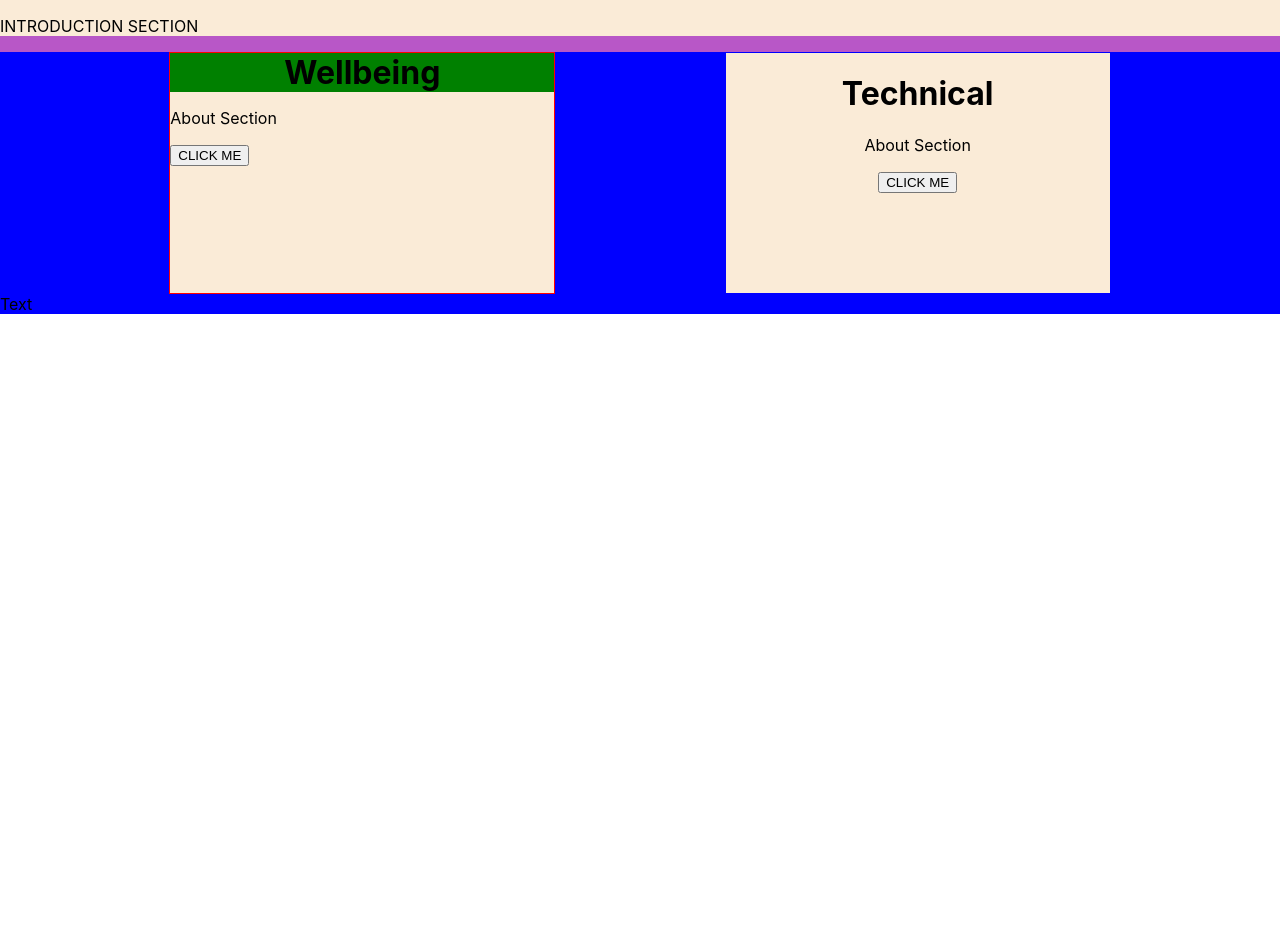
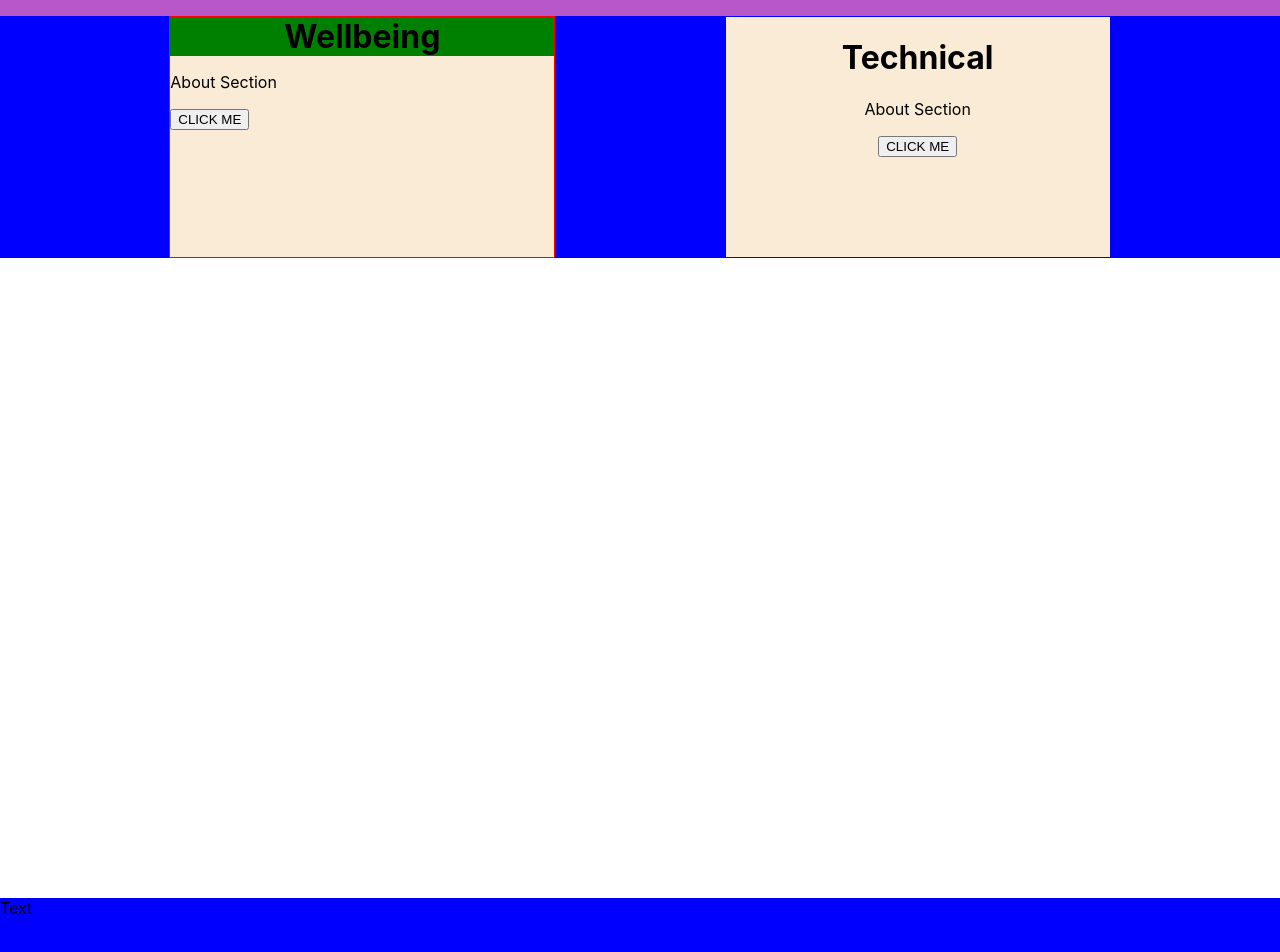
Before and after one commit to SchoolOfCode/w9_frontend-project-neemo-ryan-harry-mino, a React (Create React App) app: page / in a window 1280 px wide. Shown: the part 66-1018 px from the top of the page. Before the commit the page ends 800 px from the top, so only its background shows below. Built offline with nearby package versions, Linux system fonts and the light colour scheme; no server answers.

Commit message:
brought the quote into the footer and style it

```diff
--- a/src/Components/Footer/Footer.css
+++ b/src/Components/Footer/Footer.css
@@ -1,4 +1,9 @@
-.footer-component {
-    background-color: blue;
-
-}
+.footer-class {
+        background-color: blue;
+        position: relative;
+        padding-bottom: 2.5rem;    /* Footer height */
+        position: absolute;
+        margin-top: 50%;
+        width: 100%;
+        height: 2.5rem;            /* Footer height */
+      }
--- a/src/Components/Home/Home.js
+++ b/src/Components/Home/Home.js
@@ -2,14 +2,32 @@ import { useNavigate } from "react-router-dom";
 import "./Home.css";
 import Cardcomponent from "../Cardcomponent/Cardcomponent";
 import Footer from "../Footer/Footer";
+import {useState, useEffect} from "react"
 
 const Home = (props) => {
+  const [quote, setQuote] = useState("")
+  useEffect(() => {
+    async function fetchData() {
+      async function randomQuote() {
+        const id = Math.floor(Math.random()* 1000);
+        const response = await fetch(`http://localhost:5432/quotes/${id.toString()}`);
+        console.log(response);
+        const data = await response.json();
+        console.log(data);
+        setQuote(data.payload[0].text)
+      }
+      randomQuote();
+    }
+    fetchData()
+    console.log("useEffect")
+  },[])
+
   const navigate = useNavigate();
   return (
     <div className="Home">
       <div className="title-section">
         <h1> FOO-D FOR THOUGHT</h1>
-        <p>INTRODUCTION SECTION</p>
+        <p>{quote}</p>
       </div>
       <div className="cards">
         <Cardcomponent
@@ -27,9 +45,11 @@ const Home = (props) => {
           navigate={navigate}
         />
       </div>
+<div className="footer-class">
       <Footer />
+      <p>{quote}</p>
+      </div>
     </div>
   );
 };
-
 export default Home;
```
